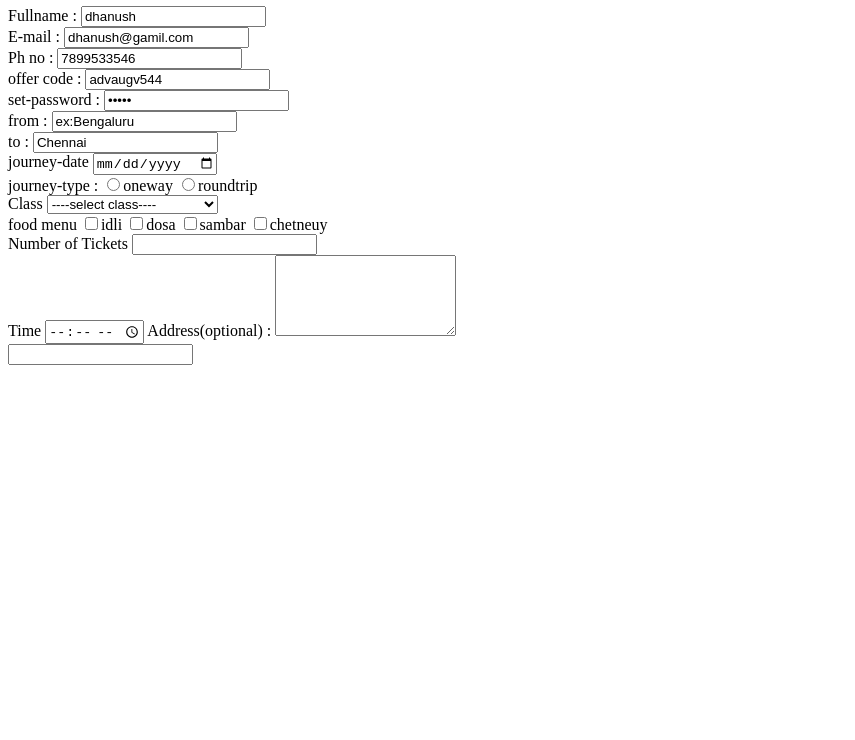
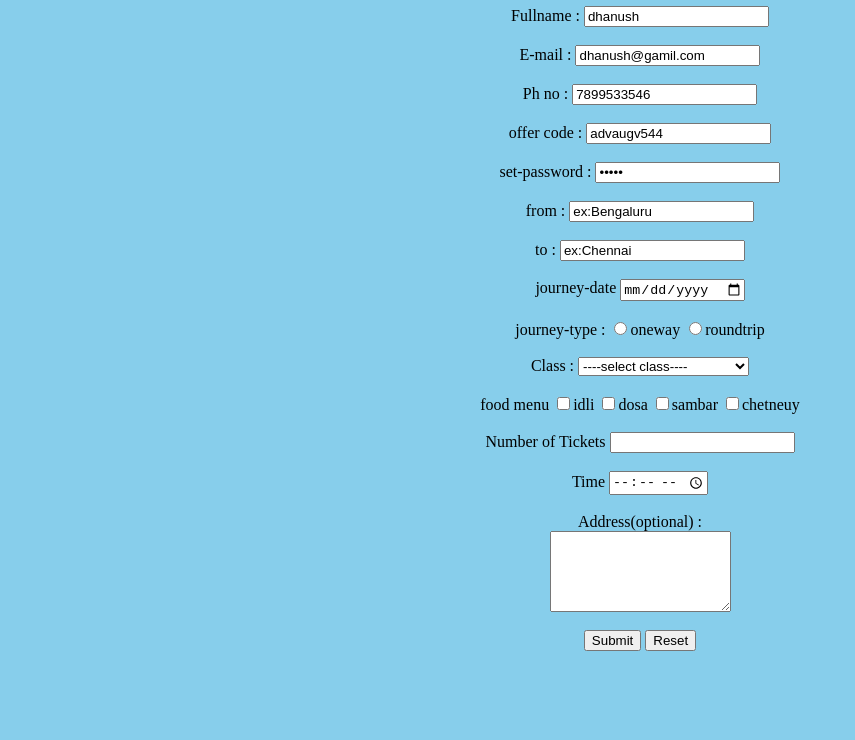
Before and after one commit to DhanushvijayaR/dhanush, a plain HTML site: page index.html in a window 1280 px wide. Shown: the part 60-800 px from the top of the page, without its empty margins (0-855 px from the left). Drawn offline with Linux system fonts and the light colour scheme.

Commit message:
Update index.html

```diff
--- a/index.html
+++ b/index.html
@@ -2,48 +2,66 @@
 <head>
       <title> Ticket booking form </title>
 </head>
-<body>
+<body style="color:black;background-color:skyblue"><center>
 <form action="" method="post">
 <h1>Ticket booking form </h1>
 <label> Fullname :</label>
-<input type="text" id="textbox" name="box1" value="dhanush"><br>
+<input type="text" id="textbox" name="box1" value="dhanush" maxlength="15"><br>
+<br>
 <label> E-mail :</label>
 <input type="email" id="emailbox" name="box2" value="dhanush@gamil.com"><br>
+<br>
 <label> Ph no :</label>
-<input type="number" id="numberbox" name="box3" value="7899533546"><br>
+<input type="number" id="numberbox" name="box3" value="7899533546" maxlength="10"><br>
+<br>
 <label> offer code :</label>
 <input type="text" id="textbox2" name="box4" value="advaugv544"><br>
+<br>
 <label> set-password :</label>
 <input type="password" id="password" name="box5" value="*****" required><br>
+<br>
 <label> from :</label>
 <input type="text" id="textbox3" name="box6" value="ex:Bengaluru"><br>
+<br>
 <label> to :</label>
-<input type="text" id="textbox4" name="box7" value="Chennai"><br>
+<input type="text" id="textbox4" name="box7" value="ex:Chennai"><br>
+<br>
 <label> journey-date</label>
 <input type="date" id="date" name="box8" ><br>
+<br>
 <label> journey-type : </label>
 <input type="radio" id="name" name="group1" >oneway
 <input type="radio" id="name" name="group1" >roundtrip<br>
-<label> Class </label>
+<br>
+<label> Class :</label>
 <select id="dropdown" name="abc"><br>
 	<option>----select class----</option><br>
 	<option>----AC-SLEEPER----</option><br>
 	<option>----NON-AC SLEEPER---</option><br>
 	<option>----SEMI-SLEEPER----</OPTION><br>
 </select><br>
+<br>
 <label>food menu</label>
 <input type="checkbox" id="food" name="idli" value="group1">idli
 <input type="checkbox" id="food" name="dosa" value="group2">dosa
 <input type="checkbox" id="food" name="sambar" value="group3">sambar
 <input type="checkbox" id="food" name="chetnuey" value="group4">chetneuy<br>
+<br>
 <label> Number of Tickets </label>
 <input type="number" id="text6" name="box10" max="5"><br>
+<br>
 <label> Time </label>
-<input type="time" id="time" name="box12">
-<label> Address(optional) :</label>
+<input type="time" id="time" name="box12"><br>
+<br>
+<label> Address(optional) :</label><br>
 <textarea id="address" name="box11" rows="5"></textarea><br>
-<input type="sumbmitbotton">
+<br>
+<input type="submit" value="Submit">
+<input type="reset" value="Reset">
+
+
 
 </form>
+</center>
 </body>
 </html>
```
